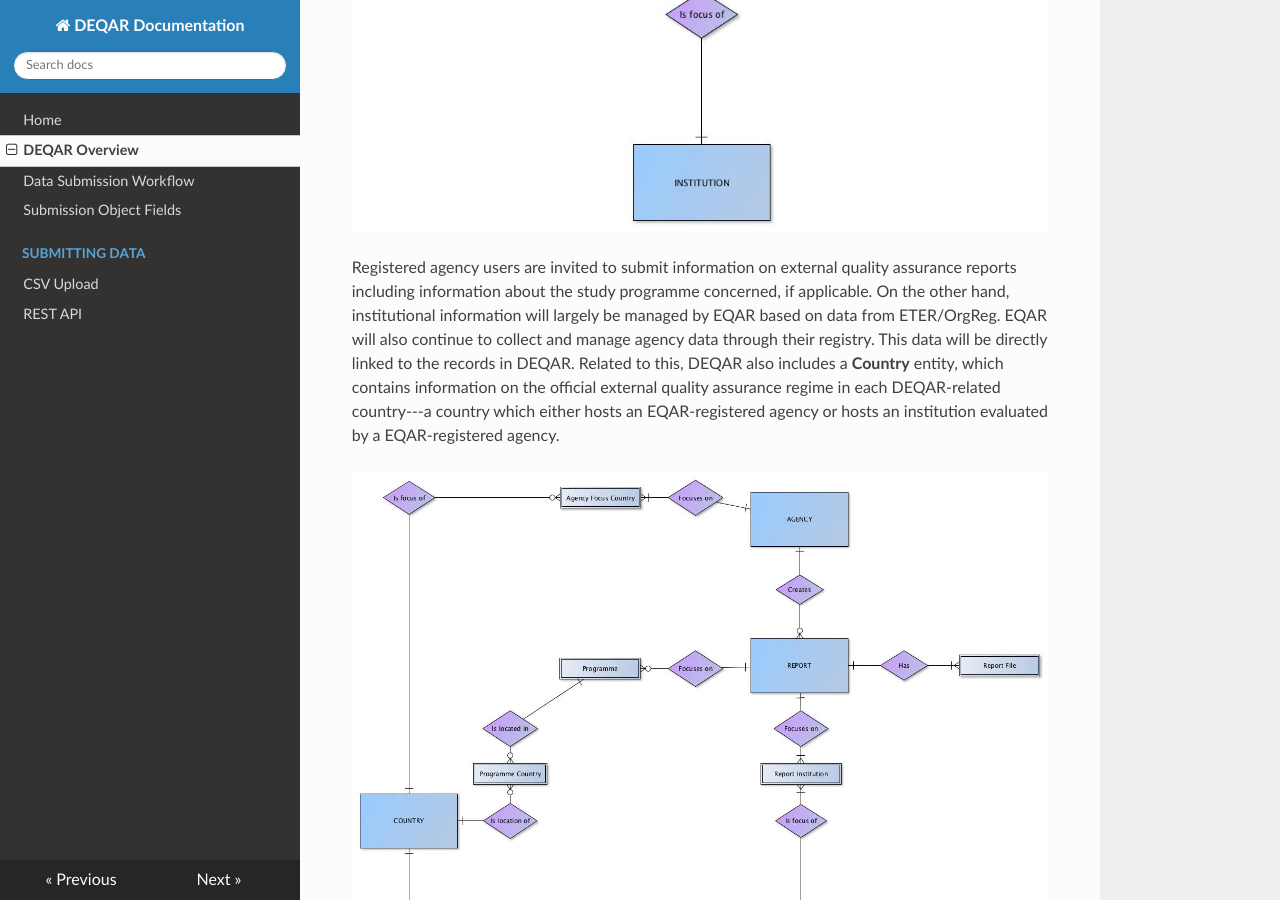
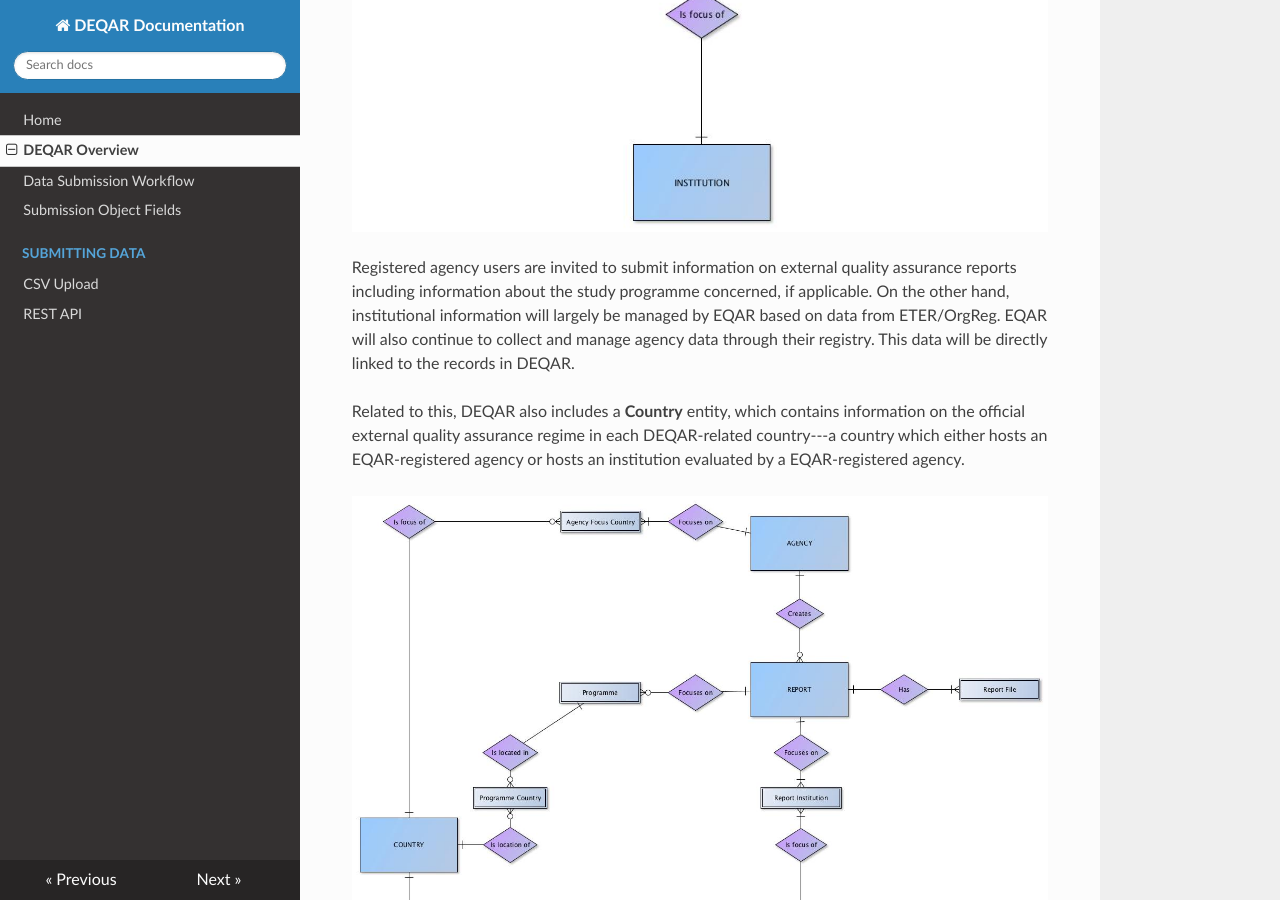
Before and after one commit to EQAR/deqar-docs, an MkDocs documentation site: the page built from docs/DEQAR_overview.md, in a window 1280 px wide and 900 px high, scrolled down 770 px. Built offline with MkDocs 1.6.1, drawn with Linux system fonts in a browser that asks for light colours; nearby versions of some CDN libraries; old or Windows-style settings are respelled for this version of MkDocs; some of the changed lines change nothing that is shown; some of the changed text lies outside the part shown.

Commit message:
Add files via upload

```diff
--- a/docs/DEQAR_overview.md
+++ b/docs/DEQAR_overview.md
@@ -4,7 +4,9 @@
 
 ![DEQAR High Level Data Model with Countries](img/DEQARPhysicalERDiagram_Design31_20-01-18_highlevel.jpg)
 
-Registered agency users are invited to submit information on external quality assurance reports including information about the study programme concerned, if applicable. On the other hand, institutional information will largely be managed by EQAR based on data from ETER/OrgReg. EQAR will also continue to collect and manage agency data through their registry.  This data will be directly linked to the records in DEQAR. Related to this, DEQAR also includes a **Country** entity, which contains information on the official external quality assurance regime in each DEQAR-related country---a country which either hosts an EQAR-registered agency or hosts an institution evaluated by a EQAR-registered agency.
+Registered agency users are invited to submit information on external quality assurance reports including information about the study programme concerned, if applicable. On the other hand, institutional information will largely be managed by EQAR based on data from ETER/OrgReg. EQAR will also continue to collect and manage agency data through their registry.  This data will be directly linked to the records in DEQAR.
+
+Related to this, DEQAR also includes a **Country** entity, which contains information on the official external quality assurance regime in each DEQAR-related country---a country which either hosts an EQAR-registered agency or hosts an institution evaluated by a EQAR-registered agency.
 
 ![DEQAR High Level Data Model with Countries](img/DEQARPhysicalERDiagram_Design31_20-01-18_countryplain.jpg)
 
@@ -74,6 +76,7 @@
 - **Report:** We strongly recommend that agencies provide a local identifier with each report submitted. This will allow for subsequent updates to the record and will ease synchronisation with each agency's local system.
     Report local identifiers will be stored and can serve to identify records for update/resubmission. DEQAR will also automatically generate a DEQAR ID for each newly submitted report; this will be returned to agencies as part of the response object. The DEQAR ID can be used for updates/resubmission as an alternative to local identifiers.
 
+
 ### Other Identifiers
 
 DEQAR also assigns DEQAR IDs to each agency's **Activities**. These identifiers, which can be found through the administrative interface, may be used instead of the activity name (pre-defined string values) to identify the report activity in each CSV or JSON object. Alternatively, an agency may wish to use its own local activity identifiers; in this case, the agency should supply through their local identifiers through administrative interface before using them for submission.  Only one identifier should be provided for each assigned activity.
@@ -107,6 +110,8 @@
 6. The EQAR secretariat reserves the right to adapt ETER records based on the information that we receive through agencies and other sources.
 7. Added information and updates are carried through to records from subsequent harvests.
 
+![DEQAR High Level Data Model with ETER/Institution Records](img/DEQARPhysicalERDiagram_Design31_20-01-18_ETER.jpg)
+
 ### Data Not Found in Non-ETER/OrgReg
 
 For data not existing in ETER/OrgReg, a new record must be created. New records are created based on data submitted by an agency. The following data may be submitted:
@@ -121,7 +126,7 @@
 
 The **minimum data is: name official, country of institution and website (the URL of domain)**.
 
-Records created by agencies are managed according to similar principles:
+Institution data created by agencies is managed according to similar principles as data harvested from ETER/OrgReg:
 
 1. As a general policy, DEQAR keeps institution data, including that submitted directly by an agency, stable and unchanged.
 2. If an agency submits data which is already found in the existing record, the data *will not be used to replace or update existing data*.
@@ -140,9 +145,14 @@
 Presenting Historical Data
 --------------------------
 
-In the case of Agencies and Institutions, the system should record important changes in the status of these entities (ex. name changes, changed activity or status, physical relocation, etc.). Thus it is necessary to differentiate between updates in data due to typographical or syntax errors, and “substantial” updates, which will become might be considered as part of
+DEQAR aims not only to collect and present current information on quality assurance procedures, but also to record an historical "trail" of quality assurance activities, allowing users to see developments over time related to a specific institution and
+
+In the case of Agencies and Institutions, the system should record important changes in the status of these entities (ex. name changes, changed activity or status, physical relocation, etc.). Thus it is necessary to differentiate between updates in data due to typographical or syntax errors, and “substantial” updates, which will become might be
+considered as part of
 an historic data trail. On web forms and on the submission API endpoints there
 will be a possibility to indicate a change request. In this case, the
 overwritten data will be stored as historical data (and can be queried). It
 remains unclear whether the bulk ingest and CSV upload can support this feature;
 it is under discussion.
+
+![DEQAR High Level Data Model with historical records](img/DEQARPhysicalERDiagram_Design31_20-01-18_historical.jpg)
```
